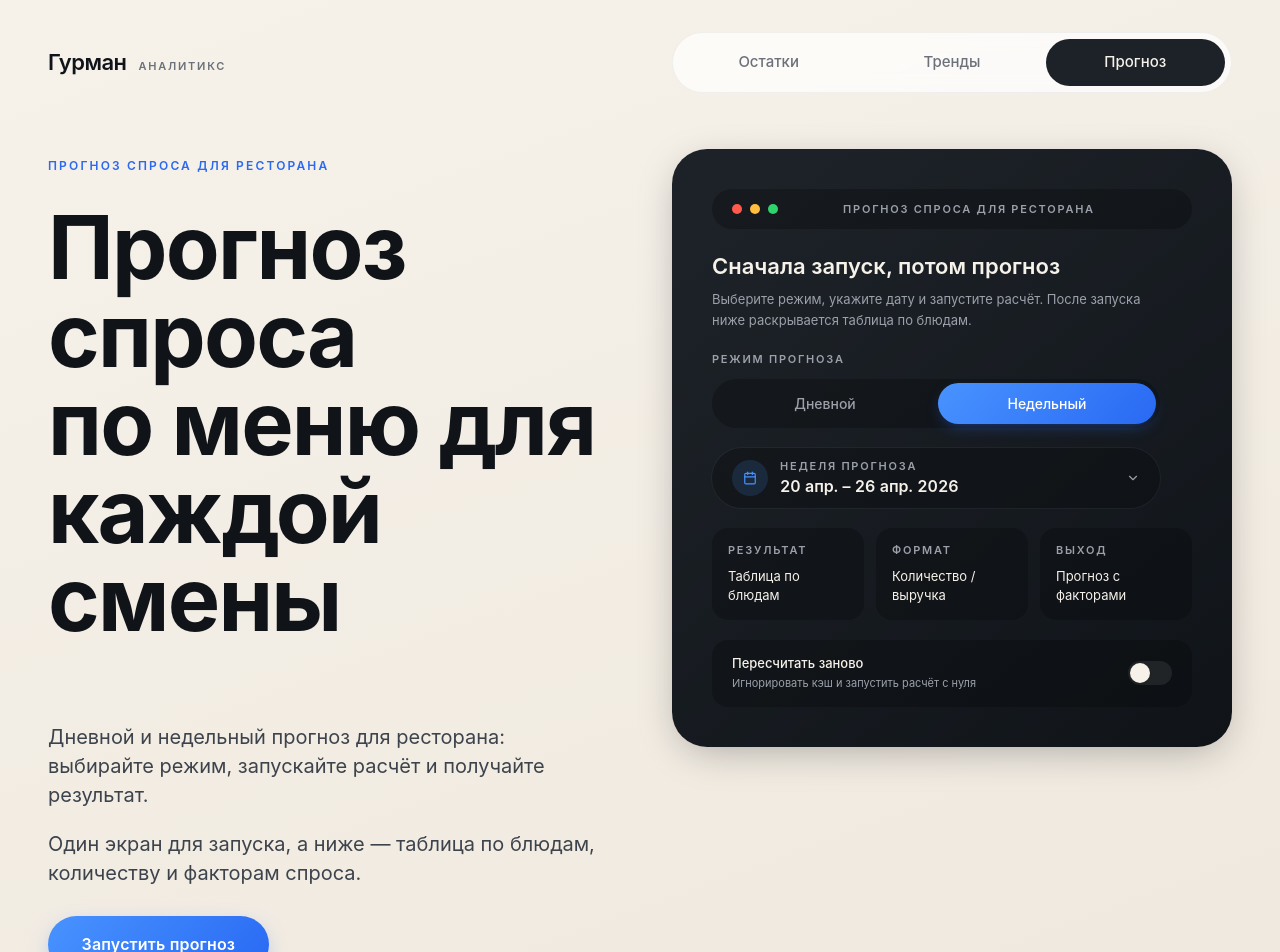
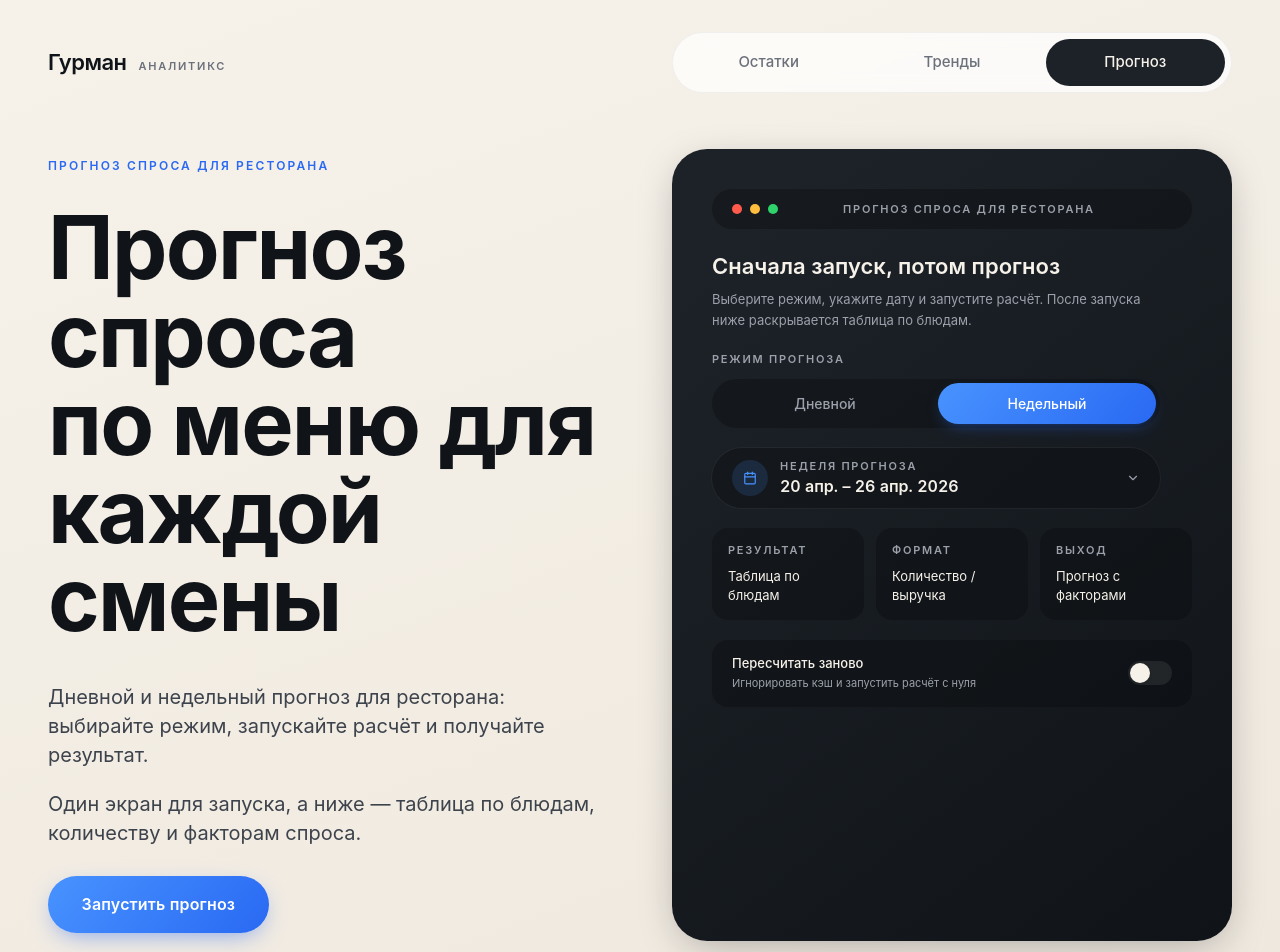
Before and after one commit to JustIkra/sirin-forms, a React (Vite) app in the folder src/frontend/: page / in a window 1280 px wide. Shown: the top 952 px of the page. Built offline with nearby package versions, Linux system fonts and the light colour scheme; no server answers.

Commit message:
Align Hero bottom content to dark panel bottom edge via items-stretch + smaller Hero top-gap

```diff
--- a/src/frontend/src/App.tsx
+++ b/src/frontend/src/App.tsx
@@ -125,7 +125,7 @@ export default function App() {
     <Layout activePage={page} onNavigate={setPage}>
       {page === 'forecast' && (
         <>
-          <div className="grid grid-cols-1 items-start gap-10 pt-6 lg:grid-cols-2 lg:gap-16">
+          <div className="grid grid-cols-1 items-stretch gap-10 pt-6 lg:grid-cols-2 lg:gap-16">
             <Hero
               eyebrow="ПРОГНОЗ СПРОСА ДЛЯ РЕСТОРАНА"
               title={
--- a/src/frontend/src/components/Hero.tsx
+++ b/src/frontend/src/components/Hero.tsx
@@ -36,7 +36,7 @@ export default function Hero({
         </h2>
       </div>
 
-      <div className="mt-auto flex flex-col gap-7 pt-20">
+      <div className="mt-auto flex flex-col gap-7 pt-10">
         {paragraphs && paragraphs.length > 0 ? (
           <div className="flex max-w-xl flex-col gap-5 text-[20px] leading-[1.45] text-ink-600">
             {paragraphs.map((p, i) => (
```
